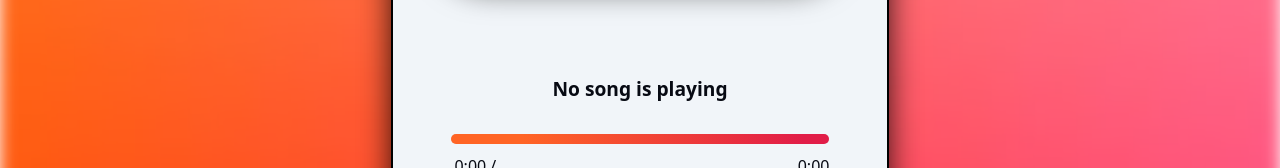
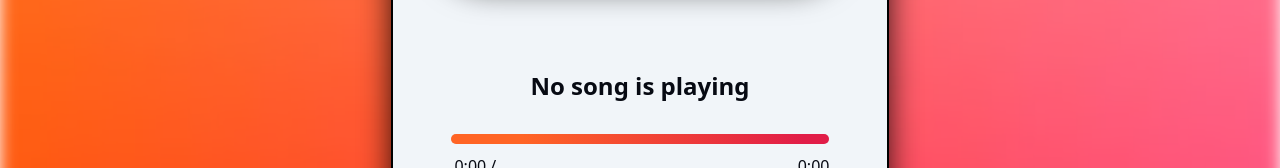
Before and after one commit to BillyStorm01/portfolio__Music-App, a React (Vite) app: page / in a window 1280 px wide. Shown: the part 386-554 px from the top of the page. Built offline with nearby package versions, Linux system fonts and the light colour scheme; no server answers.

Commit message:
testing font size live

```diff
--- a/src/styles/components-css/music-container.css
+++ b/src/styles/components-css/music-container.css
@@ -50,7 +50,7 @@
 }
 
 .music__container-CS {
-  font-size: 1rem;
+  font-size: 1.25rem;
 }
 
 }
@@ -69,7 +69,7 @@
   }
 
   .music__container-CS {
-  font-size: 1.2rem;
+  font-size: 1.5rem;
 }
 }
 
```
